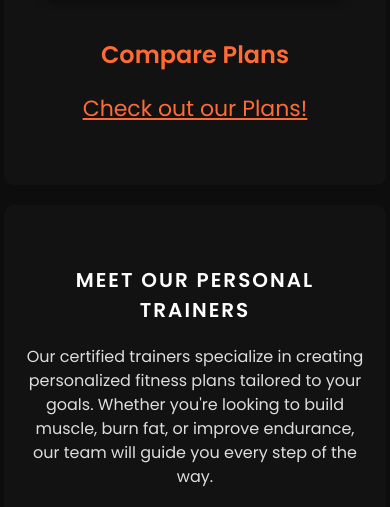
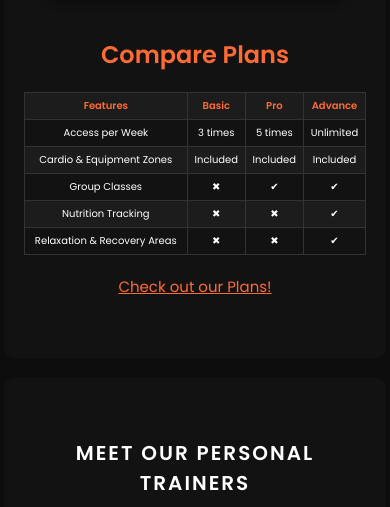
Before and after one commit to ergishasani/Edi-Gym, a plain HTML site: page index.html in a window 390 px wide. Shown: the part 5612-6119 px from the top of the page. Drawn offline with Linux system fonts and the light colour scheme.

Commit message:
mobile update

```diff
--- a/css/style.css
+++ b/css/style.css
@@ -517,7 +517,7 @@ body {
     box-shadow: 0 6px 15px rgba(255, 107, 53, 0.6);
 }
 
-.plan-name {
+.plan-name, .all_plans {
     color: var(--color-primary);
     font-size: 22px;
     margin-bottom: 10px;
@@ -918,8 +918,37 @@ body {
 
     }
 
-    .compare-table {
-        display: none;
+    .pricing-compare {
+        margin-top: 20px;
     }
 
+    .compare-table th,
+    .compare-table td {
+        border: 1px solid var(--color-neutral-dark);
+        padding: 5px;
+        text-align: center;
+    }
+
+    .compare-table th {
+        background-color: var(--color-accent);
+        color: var(--color-primary);
+        font-size: 1rem;
+    }
+
+    .compare-table td {
+        background-color: #121212;
+        font-size: 1rem;
+    }
+
+    .compare-table tr:nth-child(even) td {
+        background-color: var(--color-accent);
+    }
+
+    .all_plans {
+        font-size: 1.5rem;
+
+    }
+.pricing-compare{
+    margin-bottom: 2rem;
 }
+}
--- a/index.html
+++ b/index.html
@@ -283,7 +283,7 @@
                 </tbody>
             </table>
         </div>
-        <a href="#" class="plan-name">Check out our Plans!</a>
+        <a href="#" class="all_plans">Check out our Plans!</a>
     </section>
 
     <!-- Trainer Section -->
```
